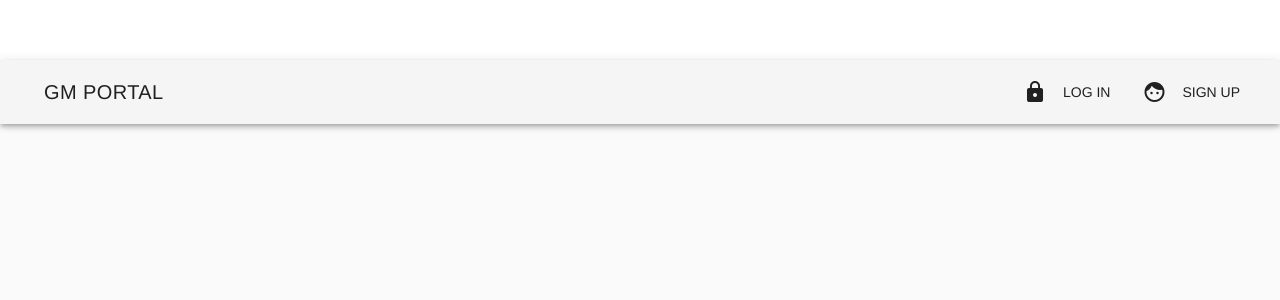
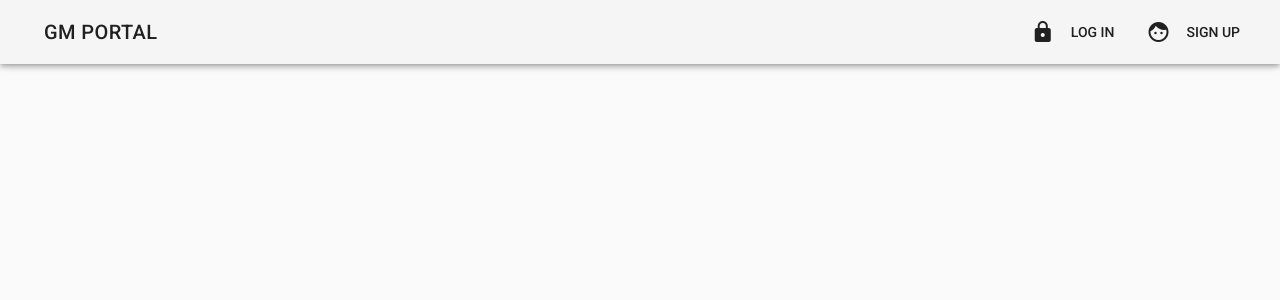
Before and after one commit to atharva3010/gramiksha-udaan, a Vue app: page / in a window 1280 px wide. Shown: the top 300 px of the page. Built offline with nearby package versions, Linux system fonts and the light colour scheme.

Commit message:
removed margin on toolbar

```diff
--- a/src/App.vue
+++ b/src/App.vue
@@ -27,12 +27,5 @@ export default {
 </script>
 
 <style>
-#app {
-  font-family: 'Avenir', Helvetica, Arial, sans-serif;
-  -webkit-font-smoothing: antialiased;
-  -moz-osx-font-smoothing: grayscale;
-  text-align: center;
-  color: #2c3e50;
-  margin-top: 60px;
-}
+
 </style>
```
